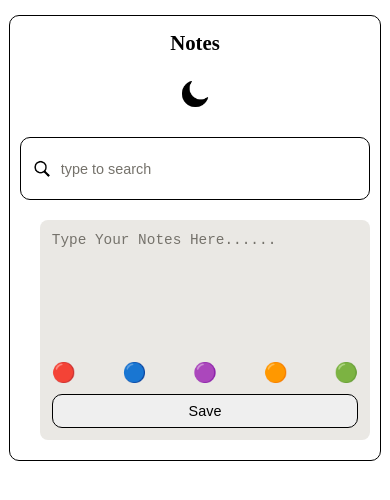
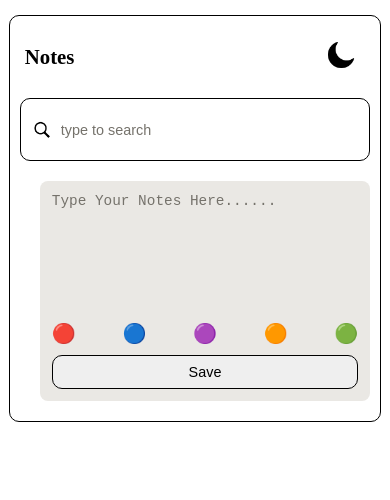
Before and after one commit to edsonstha/Simple-NoteApp, a React (Vite) app: page / in a window 390 px wide. Shown: the top 500 px of the page. Built offline with nearby package versions, Linux system fonts and the light colour scheme.

Commit message:
Update css

```diff
--- a/src/component/HomePage.css
+++ b/src/component/HomePage.css
@@ -160,7 +160,8 @@
   }
 
   .Header-part {
-    flex-direction: column;
+    /* flex-direction: column; */
+    display: flex;
     gap: 15px;
     margin: 15px;
   }
@@ -170,7 +171,7 @@
   }
 
   .Header-part span {
-    width: 100%;
+    /* width: 100%; */
     box-sizing: border-box;
   }
 
```
